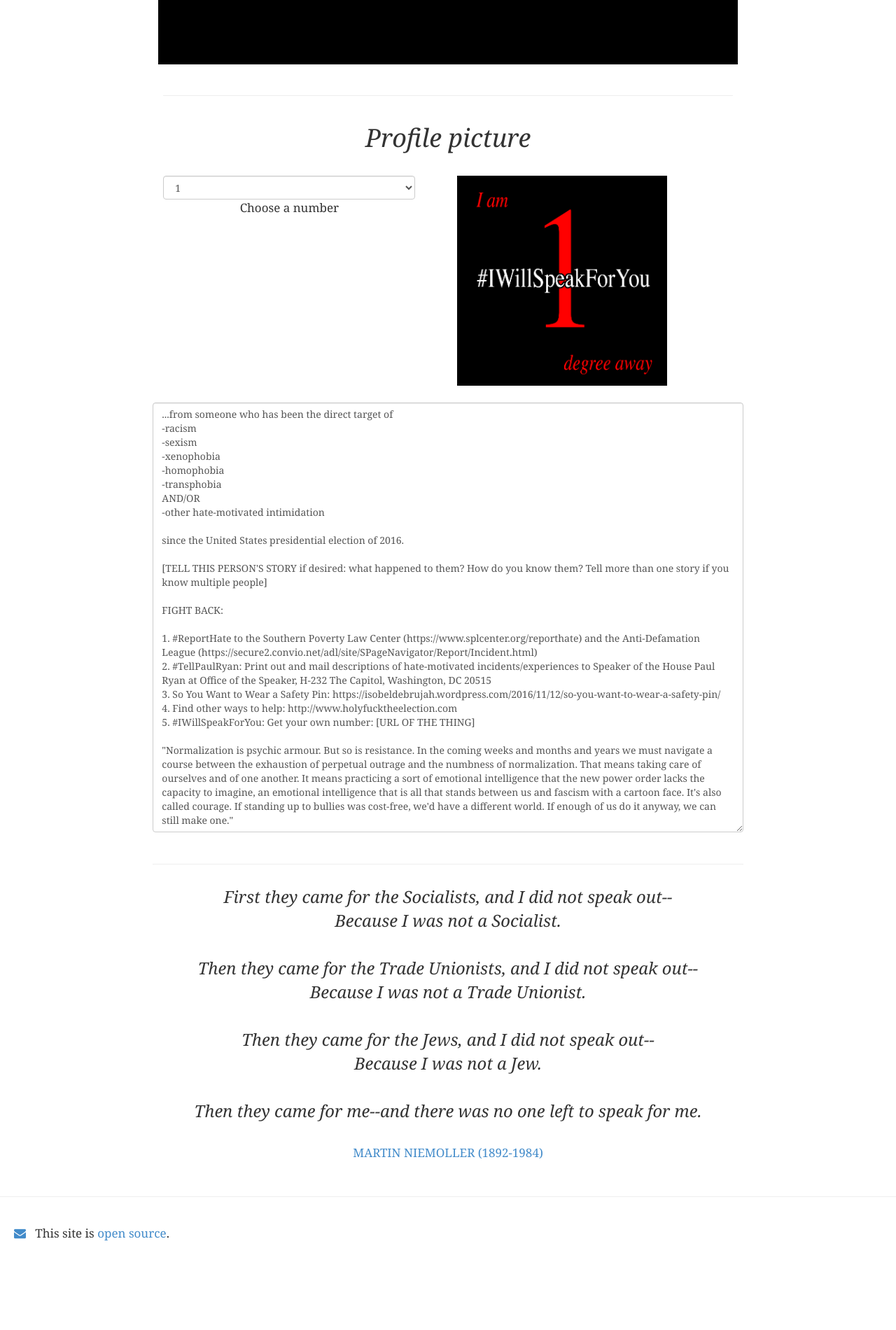
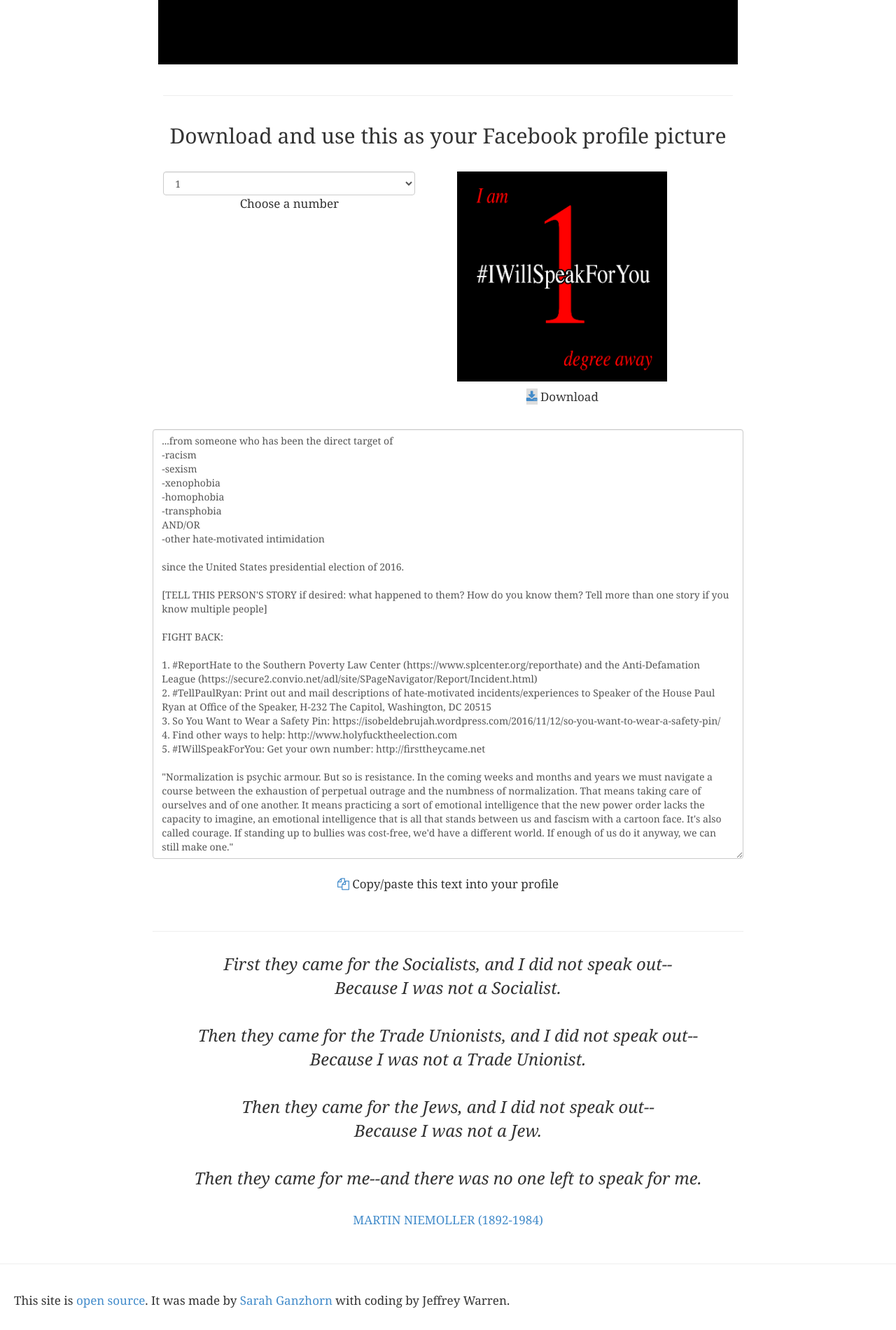
Before and after one commit to FirstTheyCameFor/first-they-came-for, a website: page index.html in a window 1280 px wide. Shown: the part 273-2173 px from the top of the page at 70% size. Before the commit the page ends 2077 px from the top, so only its background shows below. Drawn offline with Linux system fonts and the light colour scheme.

Commit message:
more tweaks

```diff
--- a/index.html
+++ b/index.html
@@ -36,7 +36,7 @@
 
         <div class="row">
 
-          <h1>Profile picture</h1>
+          <h2>Download and use this as your Facebook profile picture</h2>
           <br />
 
           <div class="container">
@@ -55,7 +55,17 @@
             </div>
 
             <div class="col-md-4">
-              <img class="profile-picture" src="assets/1.png" />
+
+              <p>
+                <a class="profile-picture" href="assets/1.png" download>
+                  <img class="profile-picture" src="assets/1.png" />
+                </a>
+              </p>
+              <p>
+                <a class="profile-picture circle circle-download" href="assets/1.png" download><i class="fa fa-download"></i></a>
+                Download
+              </p>
+
             </div>
 
           </div>
@@ -86,14 +96,17 @@ FIGHT BACK:
 2. #TellPaulRyan: Print out and mail descriptions of hate-motivated incidents/experiences to Speaker of the House Paul Ryan at Office of the Speaker, H-232 The Capitol, Washington, DC 20515
 3. So You Want to Wear a Safety Pin: https://isobeldebrujah.wordpress.com/2016/11/12/so-you-want-to-wear-a-safety-pin/
 4. Find other ways to help: http://www.holyfucktheelection.com
-5. #IWillSpeakForYou: Get your own number: [URL OF THE THING]
+5. #IWillSpeakForYou: Get your own number: http://firsttheycame.net
 
 "Normalization is psychic armour. But so is resistance. In the coming weeks and months and years we must navigate a course between the exhaustion of perpetual outrage and the numbness of normalization. That means taking care of ourselves and of one another. It means practicing a sort of emotional intelligence that the new power order lacks the capacity to imagine, an emotional intelligence that is all that stands between us and fascism with a cartoon face. It's also called courage. If standing up to bullies was cost-free, we'd have a different world. If enough of us do it anyway, we can still make one."
 
--- Laurie Penny http://thebaffler.com/blog/against-bargain</textarea>
+-- Laurie Penny http://thebaffler.com/blog/against-bargaining-penny</textarea>
 
-          <p class="label">Copy/paste this text into your profile</p>
+          <br />
 
+          <p><a class="circle circle-copy"><i class="fa fa-copy"></i></a> Copy/paste this text into your profile</p>
+
+          <br />
           <hr />
 
           <blockquote id="quote">First they came for the Socialists, and I did not speak out--<br />
@@ -120,8 +133,7 @@ Then they came for me--and there was no one left to speak for me.</blockquote>
 
     <footer>
       <p>
-        <a href="mailto:"><i class="fa fa-envelope"></i></a> &nbsp;
-        This site is <a href="https://github.com/FirstTheyCameFor/firstheycamefor.github.io">open source</a>.
+        This site is <a href="https://github.com/FirstTheyCameFor/firstheycamefor.github.io">open source</a>. It was made by <a href="mailto:darmokxjalad@gmail.com">Sarah Ganzhorn</a> with coding by Jeffrey Warren.
       </p>
     </footer>
 
```
